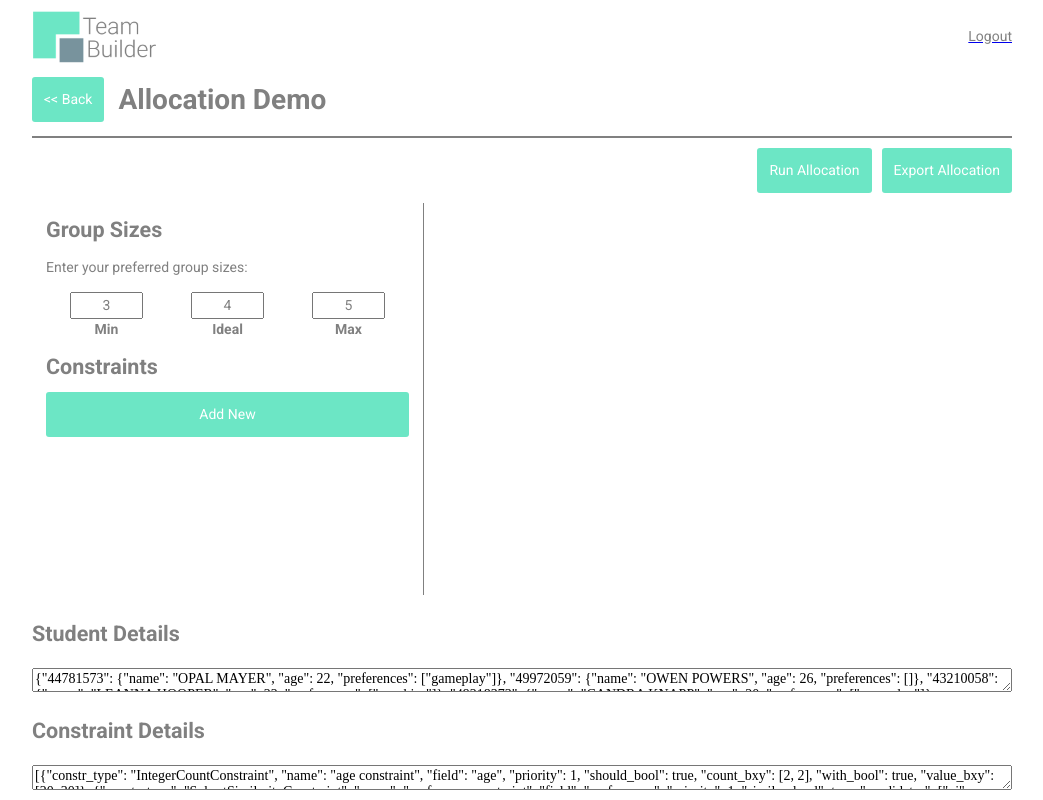
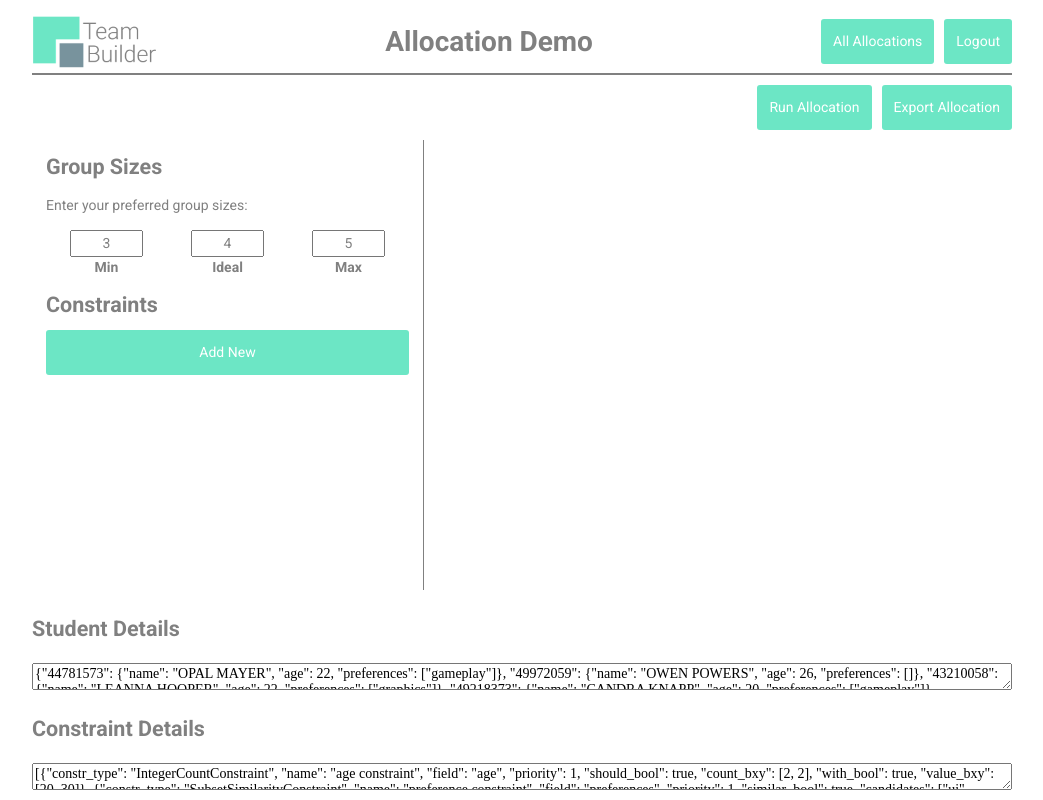
Before and after one commit to aidanstansfield/DECO3801Project, a Flask app: page /allocation in a window 1280 px wide. Shown: the whole page, without its empty margins (118-1161 px from the left). Run offline with Flask 2, Linux system fonts and the light colour scheme; some libraries are stand-ins or nearby versions.

Commit message:
Updated header markup and styling.

```diff
--- a/site/css/main.scss
+++ b/site/css/main.scss
@@ -11,7 +11,6 @@
 @import 'components/container';
 @import 'components/landing-info';
 @import 'components/header';
-@import 'components/page_heading';
 @import 'components/allocation_container';
 @import 'components/allocation-controls';
 @import 'components/allocation-constraints';
--- a/teambuilder/static/css/style.css
+++ b/teambuilder/static/css/style.css
@@ -150,7 +150,7 @@ template {
 [hidden] {
   display: none; }
 
-.container, .header, .page-heading, .page-heading__title-holder, .allocation-container, .allocation-controls, .allocation-separator, .allocation-constraints-wrapper, .allocation-constraints__title-holder, .allocation-constraints__size-holder, .allocation-constraints__constraint-container, .allocation-results-wrapper, .allocation-group, .allocation-constraint__status-holder {
+.container, .header, .header__title-holder, .header__nav, .allocation-container, .allocation-controls, .allocation-separator, .allocation-constraints-wrapper, .allocation-constraints__title-holder, .allocation-constraints__size-holder, .allocation-constraints__constraint-container, .allocation-results-wrapper, .allocation-group, .allocation-constraint__status-holder {
   display: -webkit-box;
   display: -moz-box;
   display: -ms-flexbox;
@@ -209,7 +209,7 @@ h6 {
   font-size: 1rem;
   margin-bottom: 0.6em; }
 
-.landing-info__button, .page-heading__button, .allocation-controls__button, .allocation-constraints__title-button, .allocation-constraint__delete {
+.landing-info__button, .header__nav-btn, .allocation-controls__button, .allocation-constraints__title-button, .allocation-constraint__delete {
   font-family: "Roboto", sans-serif;
   font-size: 1rem;
   line-height: 1.5em;
@@ -220,14 +220,14 @@ h6 {
   border: 2px solid transparent;
   outline: 0;
   border-radius: 3px; }
-  .landing-info__button:hover, .page-heading__button:hover, .allocation-controls__button:hover, .allocation-constraints__title-button:hover, .allocation-constraint__delete:hover, .landing-info__button:focus, .page-heading__button:focus, .allocation-controls__button:focus, .allocation-constraints__title-button:focus, .allocation-constraint__delete:focus {
+  .landing-info__button:hover, .header__nav-btn:hover, .allocation-controls__button:hover, .allocation-constraints__title-button:hover, .allocation-constraint__delete:hover, .landing-info__button:focus, .header__nav-btn:focus, .allocation-controls__button:focus, .allocation-constraints__title-button:focus, .allocation-constraint__delete:focus {
     cursor: pointer;
     font-weight: 600; }
 
-.landing-info__button, .page-heading__button, .allocation-controls__button, .allocation-constraints__title-button {
+.landing-info__button, .header__nav-btn, .allocation-controls__button, .allocation-constraints__title-button {
   color: #fff;
   background-color: #6CE6C5; }
-  .landing-info__button:hover, .page-heading__button:hover, .allocation-controls__button:hover, .allocation-constraints__title-button:hover, .landing-info__button:focus, .page-heading__button:focus, .allocation-controls__button:focus, .allocation-constraints__title-button:focus {
+  .landing-info__button:hover, .header__nav-btn:hover, .allocation-controls__button:hover, .allocation-constraints__title-button:hover, .landing-info__button:focus, .header__nav-btn:focus, .allocation-controls__button:focus, .allocation-constraints__title-button:focus {
     background-color: #fff;
     color: #36af8f;
     border: 2px solid #6CE6C5; }
@@ -274,45 +274,49 @@ h6 {
 .header {
   align-items: center;
   justify-content: space-between;
-  width: 100%; }
+  width: 100%;
+  border-bottom: 2px solid #808080; }
+  @media (max-width: 600px) {
+    .header {
+      flex-direction: column;
+      padding-bottom: 0.5em; } }
   .header__logo {
     width: 100%;
     max-width: 125px; }
-    @media (max-width: 400px) {
+    @media (max-width: 600px) {
       .header__logo {
         max-width: 100px; } }
+  .header__title-holder {
+    align-items: center;
+    padding: 1em auto; }
+  .header__title {
+    margin: 0.5em auto;
+    padding: 0; }
+  .header__nav {
+    padding: 0.5em 0;
+    justify-content: space-around;
+    flex-direction: row; }
+    @media (max-width: 600px) {
+      .header__nav {
+        width: 100%; } }
+    @media (max-width: 400px) {
+      .header__nav {
+        flex-direction: column; } }
+  .header__nav-btn {
+    text-align: center;
+    margin-right: 10px; }
+    .header__nav-btn:last-of-type {
+      margin-right: 0; }
+@media (min-width: 401px) and (max-width: 600px) {
+  .header__nav-btn {
+    width: 50%; } }
 
-.page-heading {
-  justify-content: space-between;
-  align-items: center;
-  border-bottom: 2px solid #808080;
-  padding: 1em 0; }
-  @media (max-width: 400px) {
-    .page-heading {
-      display: block;
-      text-align: center; } }
-  .page-heading__title-holder {
-    align-items: center; }
     @media (max-width: 400px) {
-      .page-heading__title-holder {
-        flex-direction: column-reverse;
-        margin-bottom: 1em; } }
-  .page-heading__button {
-    display: inline-block; }
-    @media (max-width: 400px) {
-      .page-heading__button {
-        width: 100%; } }
-  .page-heading__title {
-    display: inline-block;
-    margin-top: 0;
-    margin-bottom: 0;
-    margin-left: 1rem; }
-    @media (max-width: 400px) {
-      .page-heading__title {
-        display: block;
-        text-align: center;
+      .header__nav-btn {
         margin-bottom: 10px;
-        margin-left: 0; } }
+        margin-right: initial; }
+        .header__nav-btn:last-of-type {
+          margin-bottom: 0px; } }
 
 .allocation-container {
   flex-direction: column;
@@ -328,12 +332,22 @@ h6 {
 .allocation-controls {
   justify-content: flex-end;
   padding: 10px 0; }
+@media (min-width: 401px) and (max-width: 600px) {
+  .allocation-controls {
+    justify-content: space-around; } }
+
   @media (max-width: 400px) {
     .allocation-controls {
       justify-content: center;
       flex-direction: column; } }
   .allocation-controls__button {
     margin-left: 10px; }
+    .allocation-controls__button:first-of-type {
+      margin-left: 0; }
+@media (min-width: 401px) and (max-width: 600px) {
+  .allocation-controls__button {
+    width: 50%; } }
+
     @media (max-width: 400px) {
       .allocation-controls__button {
         margin-left: 0;
--- a/teambuilder/templates/allocation.html
+++ b/teambuilder/templates/allocation.html
@@ -10,12 +10,6 @@
     <div class='container' ng-app="allocator" ng-controller="allocationController">
         {% include 'header.html' %}
 
-        <div class='page-heading'>
-            <div class='page-heading__title-holder'>
-                <a href="#" class='page-heading__button'><< Back</a>
-                <h1 class='page-heading__title'>Allocation Demo</h1>
-            </div>
-        </div>
         <div class="allocation-container">
             <div class="allocation-controls">
                 <button class="allocation-controls__button" ng-click="submit()">Run Allocation</button>
--- a/teambuilder/templates/header.html
+++ b/teambuilder/templates/header.html
@@ -1,6 +1,10 @@
 <div class='header'>
     <img class='header__logo' src='/static/images/team-builder-logo.png' alt="Logo"/>
-    <div class='header__logout'>
-        <a href="/logout"><p>Logout</p></a>
+    <div class='header__title-holder'>
+        <h1 class='header__title'>Allocation Demo</h1>
+    </div>
+    <div class='header__nav'>
+        <a class="header__nav-btn" href="#">All Allocations</a>
+        <a class="header__nav-btn" href="/logout">Logout</a>
     </div>
 </div>
```
Also changed, not shown: site/css/components/_allocation-controls.scss (+12 -0 lines), site/css/components/_header.scss (+56 -1 lines), site/css/components/_page_heading.scss (deleted, +0 -49 lines).
